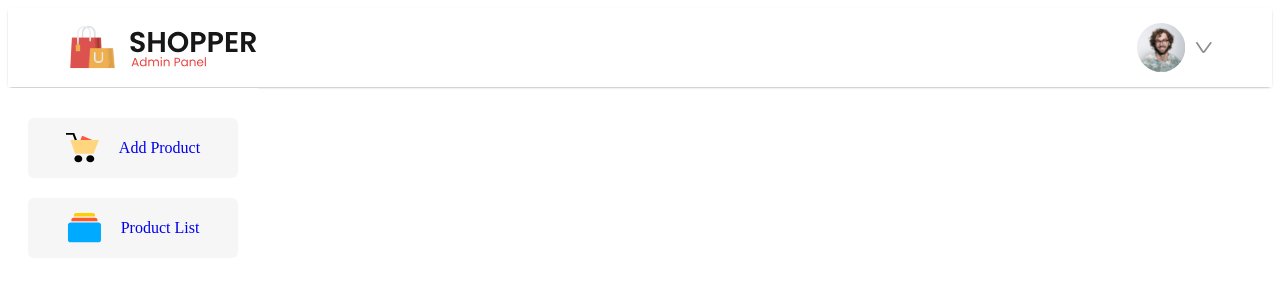
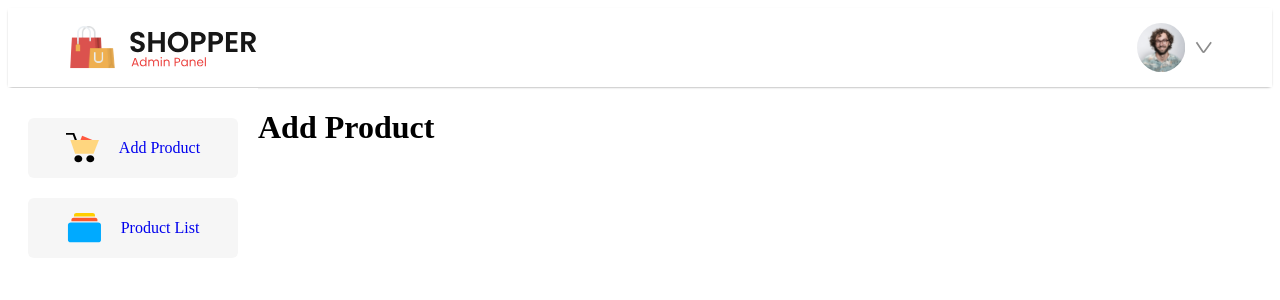
Before and after one commit to mehmedayt/online-shop, a React (Vite) app in the folder admin/: page /addproduct in a window 1280 px wide. Shown: the top 300 px of the page. Built offline with nearby package versions, Linux system fonts and the light colour scheme.

Commit message:
Create AddProduct Component

```diff
--- /dev/null
+++ b/admin/src/Components/AddProduct/AddProduct.jsx
@@ -0,0 +1,11 @@
+import './AddProduct.css';
+
+const AddProduct = () => {
+    return (
+        <div>
+            <h1>Add Product</h1>
+        </div>
+    );
+};
+
+export default AddProduct;
--- a/admin/src/Pages/Admin/Admin.jsx
+++ b/admin/src/Pages/Admin/Admin.jsx
@@ -2,6 +2,7 @@ import Sidebar from '../../Components/Sidebar/Sidebar';
 import { Routes, Route } from 'react-router-dom';
 import './Admin.css';
 import ListProduct from '../../Components/ListProduuct/ListProduct';
+import AddProduct from '../../Components/AddProduct/AddProduct';
 
 const Admin = () => {
     return (
@@ -9,6 +10,7 @@ const Admin = () => {
             <Sidebar/>
             <Routes>
                 <Route path='/listproduct' element={<ListProduct/>}/>
+                <Route path='/addproduct' element={<AddProduct/>} />
             </Routes>
         </div>
     );
```
Also changed, not shown: admin/src/Components/AddProduct/AddProduct.css (added).
